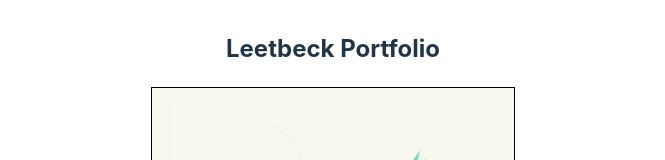
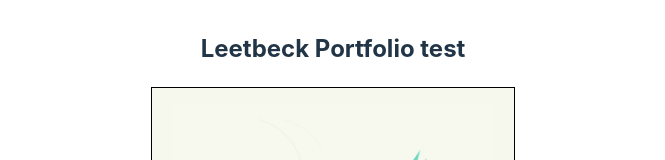
Before and after one commit to vAnNN47/leetbeck-blog, a React (Vite) app: page / in a window 1280 px wide. Shown: the top 160 px of the page, without its empty margins (307-972 px from the left). Built offline with nearby package versions, Linux system fonts and the light colour scheme.

Commit message:
test on nayah pc

```diff
--- a/src/components/Portfolio.jsx
+++ b/src/components/Portfolio.jsx
@@ -1,4 +1,4 @@
-import styled from "styled-components"
+import styled from "styled-components";
 
 const ResponsiveImage = styled.img`
   width: 100%;
@@ -6,24 +6,21 @@ const ResponsiveImage = styled.img`
   height: auto;
   border: 1px solid black;
 
-    @media(min-width: 768px){
-        width: 80%
+  @media (min-width: 768px) {
+    width: 80%;
   }
 
-    @media (min-width: 1024px){
+  @media (min-width: 1024px) {
     width: 60%;
   }
-`
+`;
 
 export const Portfolio = () => {
   return (
     <div>
       <div>
-                <h2>Leetbeck Portfolio</h2>
-                <ResponsiveImage
-                    src="/images/fibo.webp"
-                    alt="fibo art style"
-                />
+        <h2>Leetbeck Portfolio test</h2>
+        <ResponsiveImage src="/images/fibo.webp" alt="fibo art style" />
         <p>Trying some fibo style art</p>
         <hr />
       </div>
@@ -36,5 +33,5 @@ export const Portfolio = () => {
         <hr />
       </div>
     </div>
-    )
-}
+  );
+};
```
Lines whose indentation alone changed are shown as unchanged.
